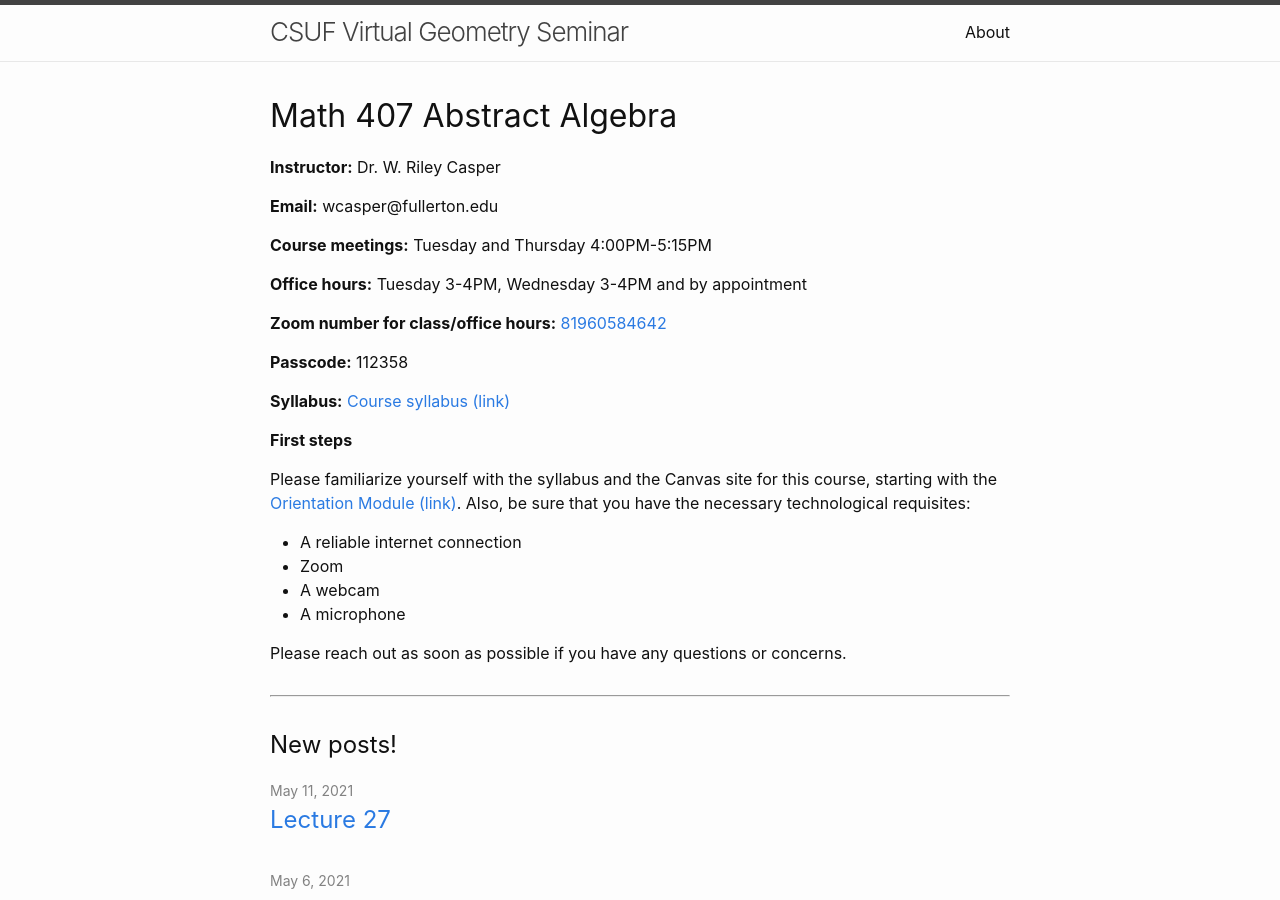
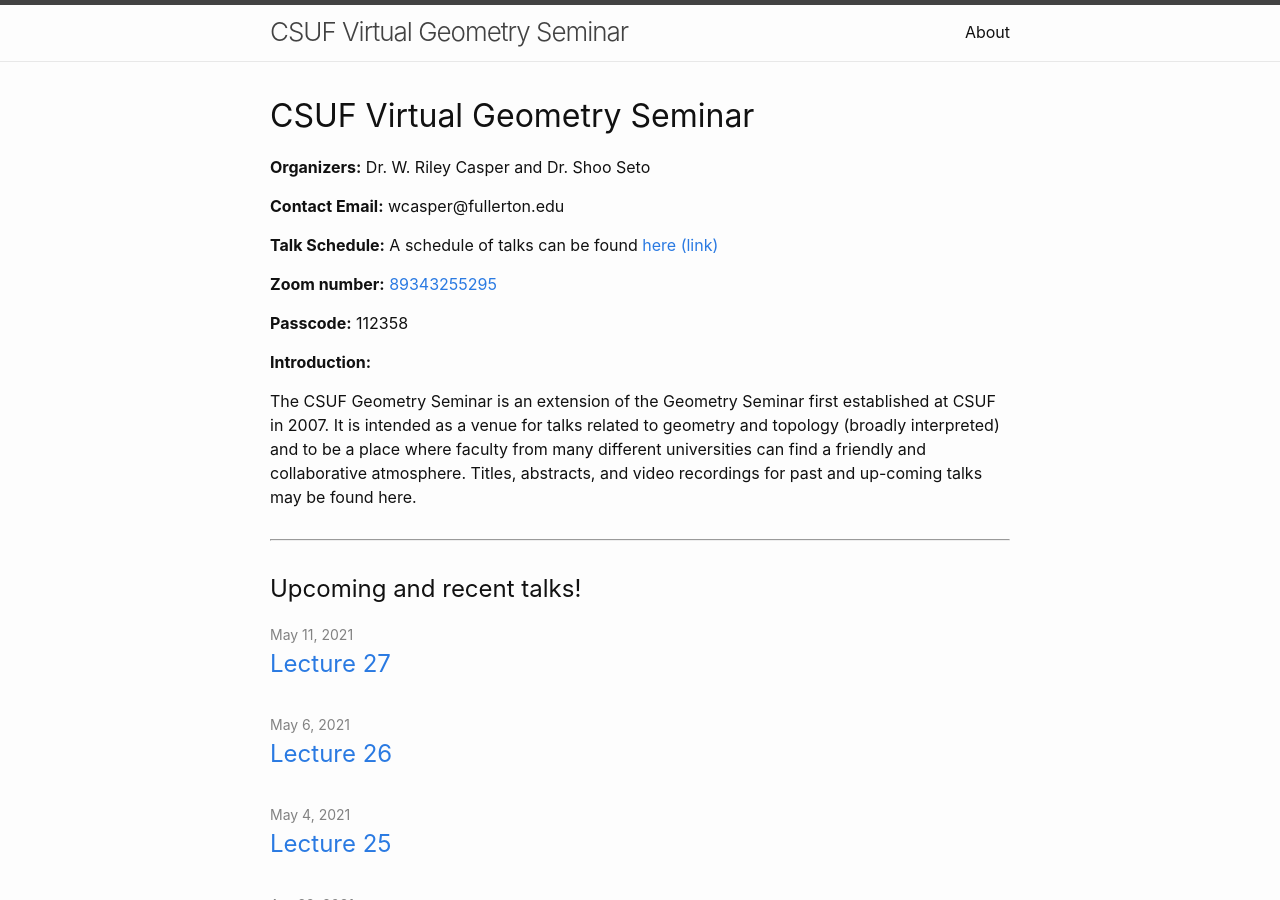
Before and after one commit to wcasper/geometry-seminar, a Jekyll site: the page built from index.md, in a window 1280 px wide and 900 px high. Built offline with Jekyll 4.4.1, drawn with Linux system fonts in a browser that asks for light colours.

Commit message:
fixed information

```diff
--- a/index.md
+++ b/index.md
@@ -6,33 +6,24 @@
 # See: https://jekyllrb.com/docs/themes/#overriding-theme-defaults
 #
 layout: home
-title: Math 407 Abstract Algebra
+title: CSUF Virtual Geometry Seminar
 ---
 
-**Instructor:** Dr. W. Riley Casper
+**Organizers:** Dr. W. Riley Casper and Dr. Shoo Seto
 
-**Email:** wcasper@fullerton.edu
+**Contact Email:** wcasper@fullerton.edu
 
-**Course meetings:** Tuesday and Thursday 4:00PM-5:15PM
+**Talk Schedule:** A schedule of talks can be found [here (link)](flyer/geometry_flyer.pdf)
 
-**Office hours:** Tuesday 3-4PM, Wednesday 3-4PM and by appointment
-
-**Zoom number for class/office hours:** <a target="_parent" href="https://fullerton.zoom.us/j/81960584642?pwd=N1J6Y05pd3h5KzBtNjE4anloSmRPQT09">81960584642</a>
+**Zoom number:** [89343255295](https://fullerton.zoom.us/j/89343255295?pwd=ZFR3VThaM29ZYkdReGVQS0daS1pHUT09)
 
 **Passcode:** 112358
 
-**Syllabus:** <a target="_parent" href="extras/syllabus.html">Course syllabus (link)</a>
+**Introduction:**
 
-**First steps**
-
-Please familiarize yourself with the syllabus and the Canvas site for this course, starting with the <a target="_parent" href="https://csufullerton.instructure.com/courses/3087997/modules">Orientation Module (link)</a>.  Also, be sure that you have the necessary technological requisites:
-* A reliable internet connection
-* Zoom
-* A webcam
-* A microphone
-
-Please reach out as soon as possible if you have any questions or concerns.
+The CSUF Geometry Seminar is an extension of the Geometry Seminar first established at CSUF in 2007.  It is intended as a venue for talks related to geometry and topology (broadly interpreted) and to be a place where faculty from many different universities can find a friendly and collaborative atmosphere.
+Titles, abstracts, and video recordings for past and up-coming talks may be found here.
 
 ***
 
-## New posts!
+## Upcoming and recent talks!
```
